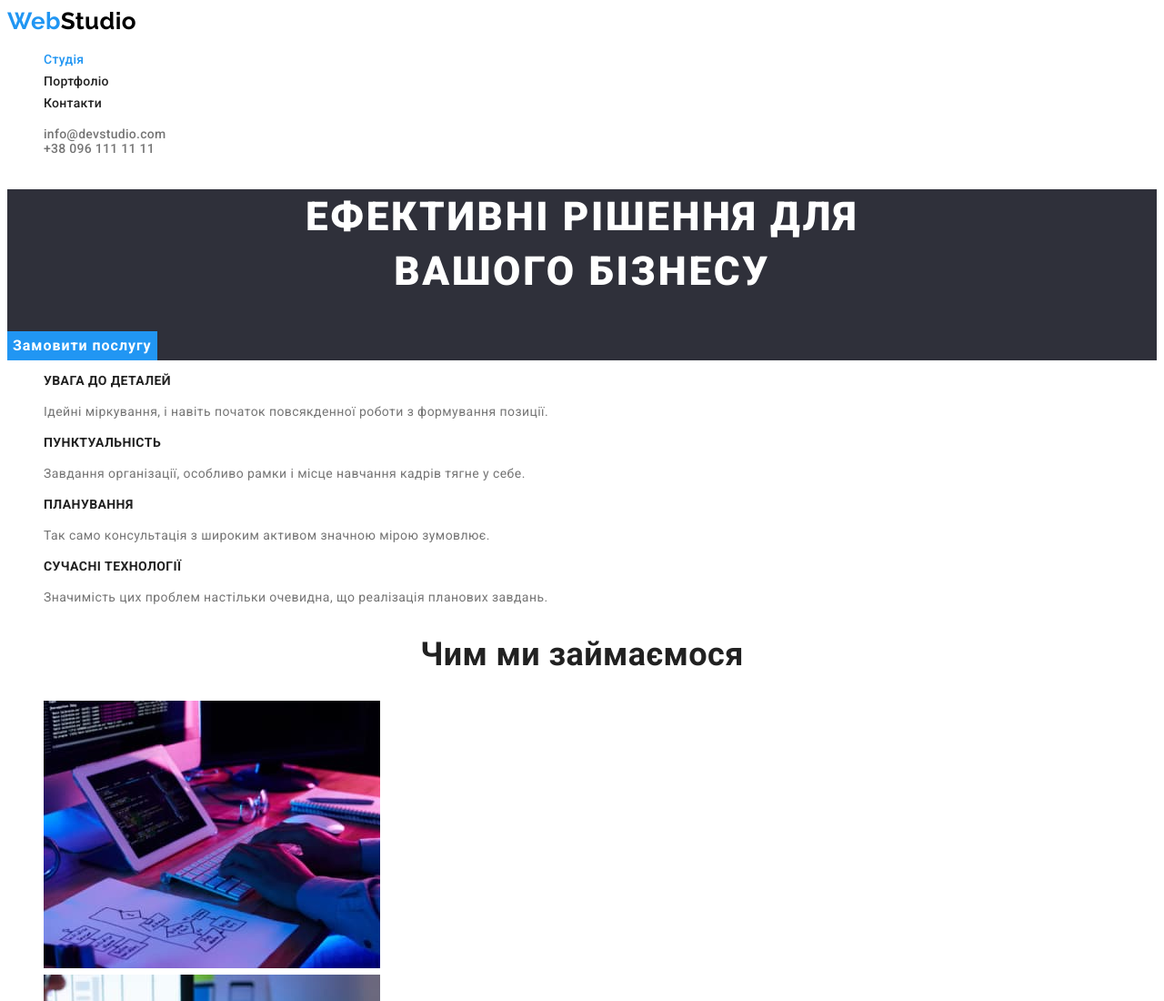
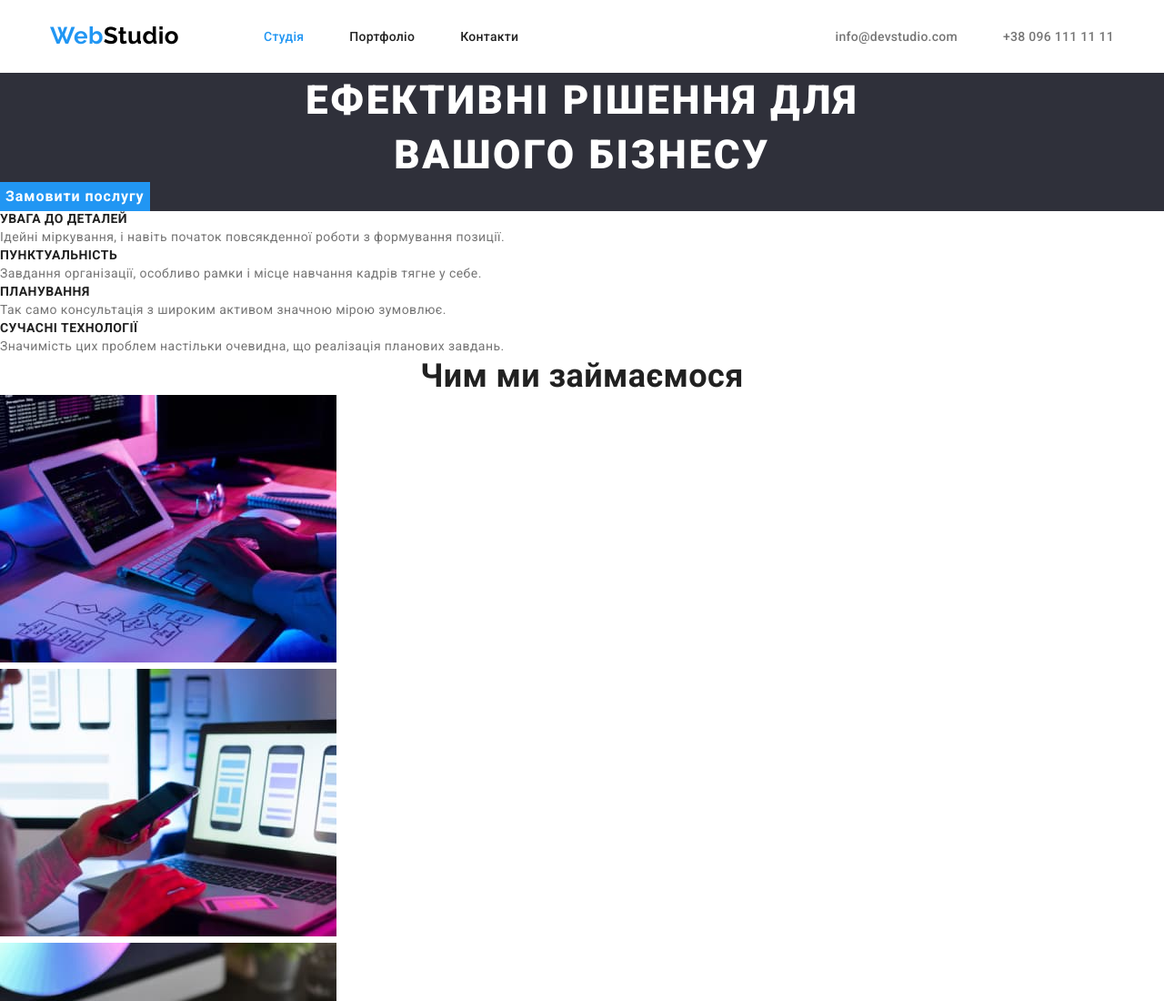
Before and after one commit to San-in/goit-markup-hw-03, a plain HTML site: page index.html in a window 1280 px wide. Shown: the top 1100 px of the page at 91% size. Drawn offline with nearby package versions, Linux system fonts and the light colour scheme.

Commit message:
Додав позиціонування на шапку

```diff
--- a/css/style.css
+++ b/css/style.css
@@ -1,6 +1,14 @@
 /* Скидання базових стилей */
 h3 {
   font-size: inherit;
+}
+h1,
+h2,
+h3,
+p,
+ul {
+  margin: 0;
+  padding: 0;
 }
 a,
 a:visited {
@@ -23,11 +31,6 @@ textarea {
   border: none;
   outline: none;
 }
-/* * {
-padding: 0;
-margin: 0;
-border: 0;
-} */
 a:focus,
 a:active {
   outline: none;
@@ -78,24 +81,55 @@ body {
   color: var(--color-bold);
 }
 
+.conteiner {
+  margin: 0 auto;
+  padding: 0 15px;
+  width: 1200px;
+}
+
 /* Header */
+.header-conteiner {
+  display: flex;
+  align-items: center;
+}
+.header-navigation-list {
+  display: flex;
+}
+
 .header-logo {
+  margin-right: 93px;
+  padding-top: 24px;
+  padding-bottom: 25px;
   color: var(--color-black);
 }
 
 .header-navigation-link {
+  display: inline-block;
+  padding-top: 32px;
+  padding-bottom: 32px;
+
   line-height: calc(16 / 14);
   font-weight: 500;
   letter-spacing: 0.02em;
   color: var(--color-bold);
 }
+.header-navigation-item:not(:last-child),
+.header-contact li:not(:last-child) {
+  margin-right: 50px;
+}
 
 .header-contact {
+  display: flex;
+  margin-left: auto;
   line-height: calc(16 / 14);
   font-weight: 500;
   letter-spacing: 0.02em;
 }
-
+.header-contact-link {
+  display: inline-block;
+  padding-top: 32px;
+  padding-bottom: 32px;
+}
 /* Hero */
 
 .hero {
--- a/index.html
+++ b/index.html
@@ -5,6 +5,10 @@
     <meta http-equiv="X-UA-Compatible" content="IE=edge" />
     <meta name="viewport" content="width=device-width, initial-scale=1.0" />
     <title>WebStudio</title>
+    <link
+      rel="stylesheet"
+      href="https://cdnjs.cloudflare.com/ajax/libs/modern-normalize/1.0.0/modern-normalize.min.css"
+    />
     <link rel="stylesheet" href="./css/style.css" />
     <link rel="preconnect" href="https://fonts.googleapis.com" />
     <link rel="preconnect" href="https://fonts.gstatic.com" crossorigin />
@@ -15,6 +19,7 @@
   </head>
   <body>
     <header class="header">
+      <div class="conteiner header-conteiner">
         <a href="./index.html" class="header-logo logo"> <span class="accent">Web</span>Studio</a>
         <nav class="header-navigation">
           <ul class="header-navigation-list">
@@ -31,7 +36,9 @@
         </nav>
         <ul class="header-contact">
           <li class="header-contact-email">
-          <a href="mailto:info@devstudio.com" class="header-contact-link hover-accent link-inherit"
+            <a
+              href="mailto:info@devstudio.com"
+              class="header-contact-link hover-accent link-inherit"
               >info@devstudio.com</a
             >
           </li>
@@ -41,6 +48,7 @@
             >
           </li>
         </ul>
+      </div>
     </header>
     <main class="main">
       <section class="hero">
```
Also changed, not shown: portfolio.html (+9 -1 lines). Lines whose indentation alone changed are shown as unchanged.
